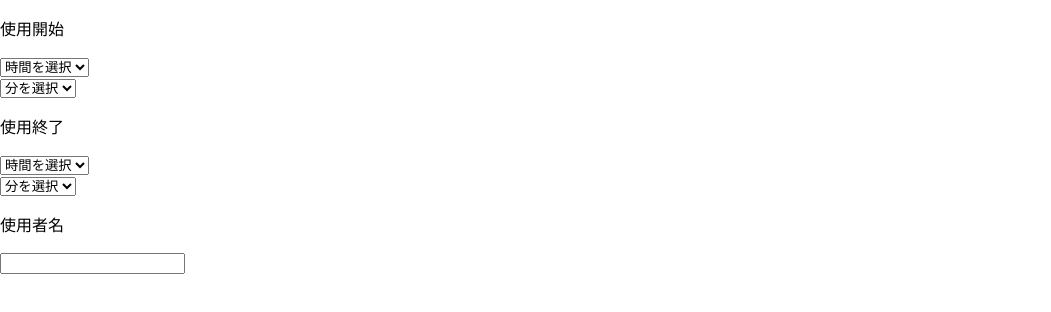
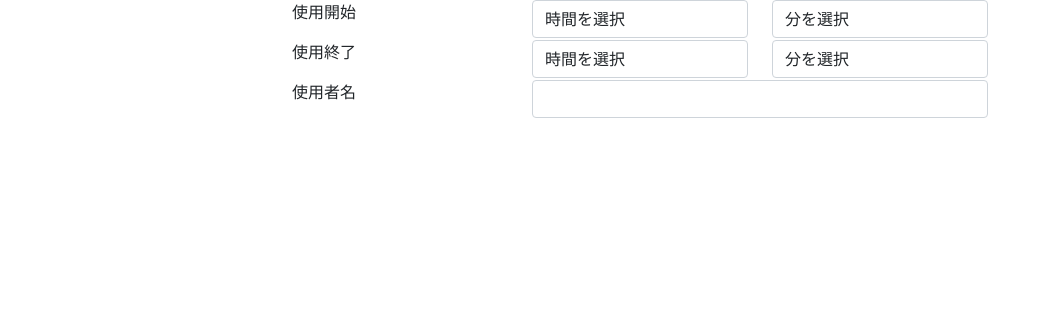
Before and after one commit to hrk-fujii/riri-view, a React (Create React App) app: page / in a window 1280 px wide. Shown: the top 312 px of the page, without its empty margins (0-1051 px from the left). Built offline with nearby package versions, Linux system fonts and the light colour scheme.

Commit message:
メインエリアを分離

```diff
--- a/src/App.js
+++ b/src/App.js
@@ -1,30 +1,14 @@
-import { useState } from "react";
+import 'bootstrap/dist/css/bootstrap.min.css';
+import { Container } from "react-bootstrap";
 
-import Reservations from "./contents/main/reservations";
-import Selector from "./contents/main/selector";
-import CreateReserve from "./contents/main/createReserve";
+import Top from "./contents/main/top";
 
 function App() {
-  const [page, setPage] = useState("createReserve");
-
-  const [state, setState] = useState({
-    date: "2021-12-1",
-    roomId: 1
-  });
-
-  if (page === "selector") {
-    return (<>
-      <Selector setState={setState} setPage={setPage}/>
-    </>);
-  } else if (page === "createReserve") {
-    return (<>
-      <CreateReserve state={state} setPage={setPage} />
-    </>);
-  } else {
-    return (<>
-      <Reservations state={state} setPage={setPage} />
-    </>);
-  }
+  return (
+    <Container style={{"max-width": "720px"}}>
+      <Top />
+    </Container>
+  );
 }
 
 export default App;
```
